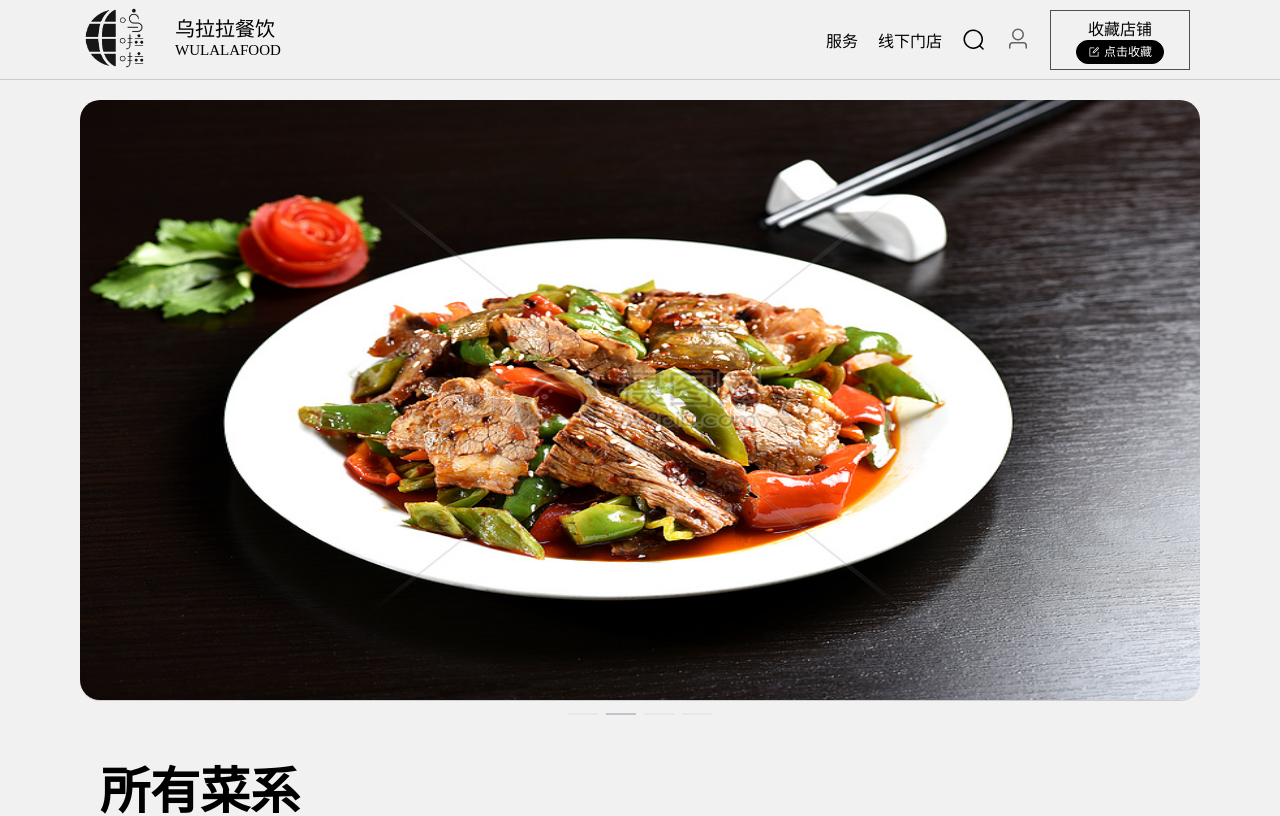
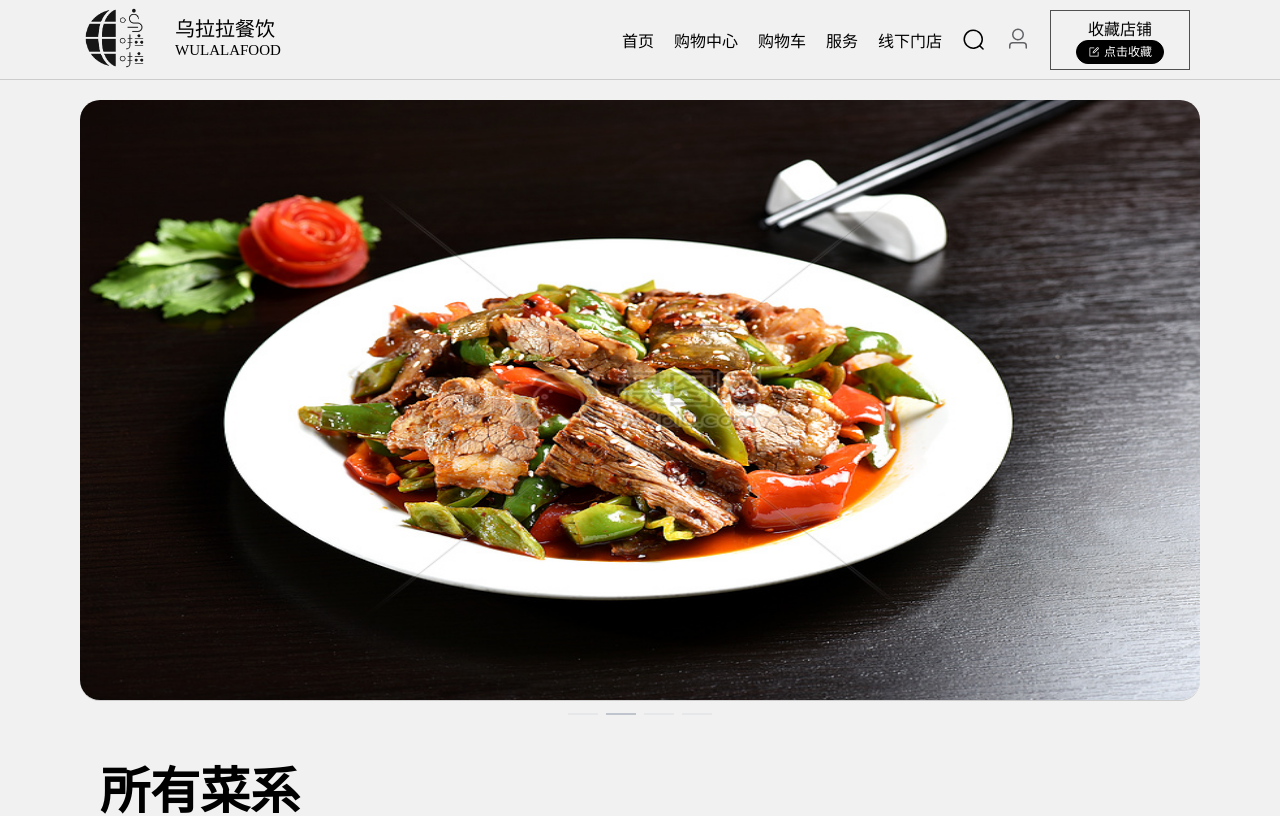
Before and after one commit to bo-ddd/wulala-restaurant-pc, a Vue app: page / in a window 1280 px wide. Shown: the top 816 px of the page. Built offline with nearby package versions, Linux system fonts and the light colour scheme.

Commit message:
layout already update

```diff
--- a/src/views/Layout.vue
+++ b/src/views/Layout.vue
@@ -3,6 +3,7 @@
     <el-container>
       <el-header>
         <div class="warp box-header">
+
           <div class="bb">
             <div>
               <img class="logo" src="@/assets/images/icon-wll_logo.png" alt=""/>
@@ -12,8 +13,12 @@
               <p>WULALAFOOD</p>
             </div>
           </div>
+
           <div class="box-rigth">
             <div class="login">
+              <div class="header-fw" @click="navigator('home')">首页</div>
+              <div class="header-fw" @click="navigator('mall')">购物中心</div>
+              <div class="header-fw" @click="navigator('shoppercar')">购物车</div>
               <div class="header-fw">服务</div>
               <div class="header-fw">线下门店</div>
               <el-icon class="icon" size="24">
@@ -38,6 +43,7 @@
               </div>
             </div>
           </div>
+
         </div>
       </el-header>
 
@@ -52,9 +58,10 @@
   </div>
 </template>
 <style>
-.bb{
+.bb {
   display: flex;
 }
+
 .logo {
   width: 60px;
   height: 60px;
@@ -111,17 +118,25 @@
 
 .header-fw {
   margin-right: 20px;
+  cursor: pointer;
 }
+
+.header-fw:active{
+  color: red;
+}
+
 .example-showcase .el-dropdown-link {
   cursor: pointer;
   color: var(--el-color-primary);
   display: flex;
   align-items: center;
 }
-.el-main{
-  padding:20px 80px;
+
+.el-main {
+  padding: 20px 80px;
 }
-.el-carousel__container{
+
+.el-carousel__container {
   min-height: 600px;
   border-bottom: 1px solid #ccc;
 
@@ -129,7 +144,11 @@
 }
 </style>
 <script setup lang="ts">
-
-import { ArrowDown } from '@element-plus/icons-vue'
-import { Edit, Search, User } from '@element-plus/icons-vue'
+import { useRouter } from 'vue-router';
+import { ArrowDown } from '@element-plus/icons-vue';
+import { Edit, Search, User } from '@element-plus/icons-vue';
+let router = useRouter();
+function navigator(name:string){
+  router.push({name:name})
+}
 </script>
```
